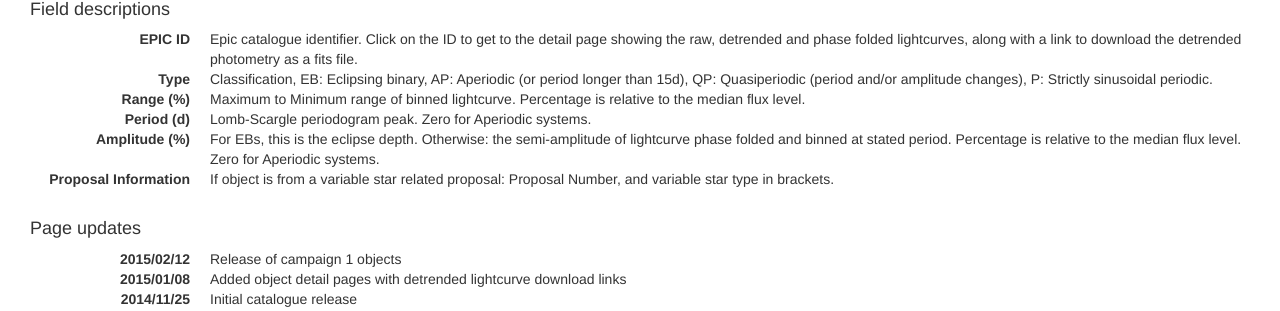
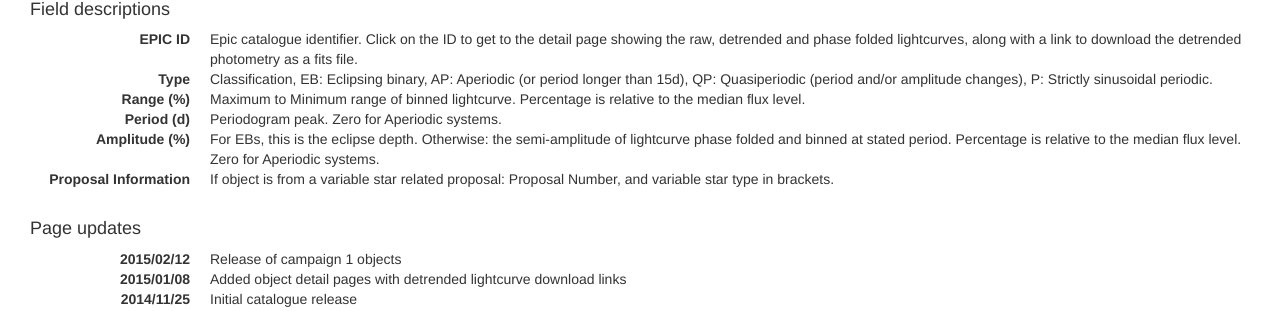
Before and after one commit to mindriot101/k2varcat, a Python web app: template k2var/templates/index.html in a window 1280 px wide. Shown: the part 180-491 px from the top of the page. Run offline with Jinja, Linux system fonts and the light colour scheme; the template is opened without the code that fills it, so the values that code supplies are empty; some libraries are stand-ins or nearby versions.

Commit message:
Update period

```diff
--- a/k2var/templates/field_descriptions.html
+++ b/k2var/templates/field_descriptions.html
@@ -10,7 +10,7 @@
     <dd>Maximum to Minimum range of binned lightcurve. Percentage is relative to the median flux level.</dd>
 
     <dt>Period (d)</dt>
-    <dd>Lomb-Scargle periodogram peak. Zero for Aperiodic systems.</dd>
+    <dd>Periodogram peak. Zero for Aperiodic systems.</dd>
 
     <dt>Amplitude (%)</dt>
     <dd>For EBs, this is the eclipse depth. Otherwise: the semi-amplitude of lightcurve phase folded and binned at stated period. Percentage is relative to the median flux level. Zero for Aperiodic systems.</dd>
```
